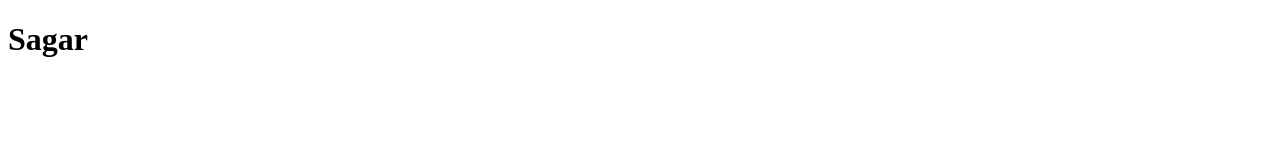
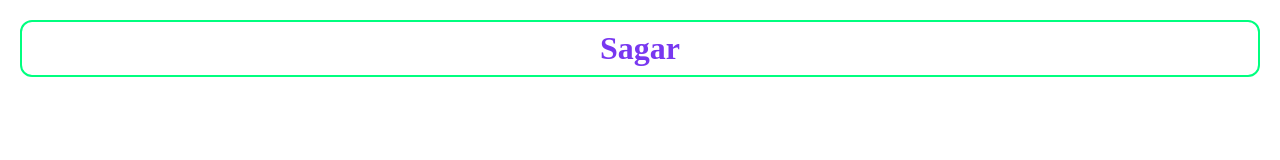
Before and after one commit to shiva0022/SagarDemo, a plain HTML site: page index.html in a window 1280 px wide. Drawn offline with Linux system fonts and the light colour scheme.

Commit message:
sytles added

```diff
--- a/index.html
+++ b/index.html
@@ -3,6 +3,7 @@
 <head>
     <meta charset="UTF-8">
     <meta name="viewport" content="width=device-width, initial-scale=1.0">
+    <link rel="stylesheet" href="style.css">
     <title>Document</title>
 </head>
 <body>
--- /dev/null
+++ b/style.css
@@ -0,0 +1,13 @@
+* {
+    margin: 0;
+    padding: 0;
+}
+
+h1 {
+    margin: 20px;
+    padding: 8px;
+    color: rgb(120, 55, 240);
+    text-align: center;
+    border: 2px solid springgreen;
+    border-radius: 12px;
+}
```
